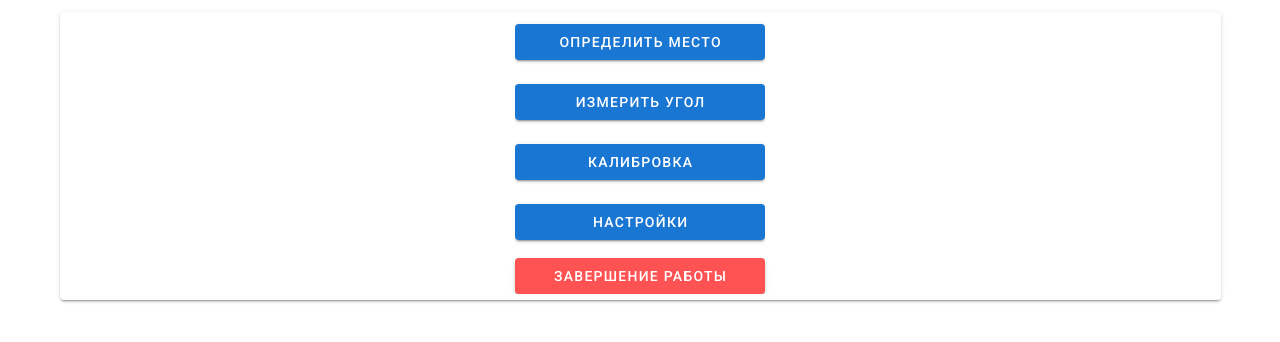
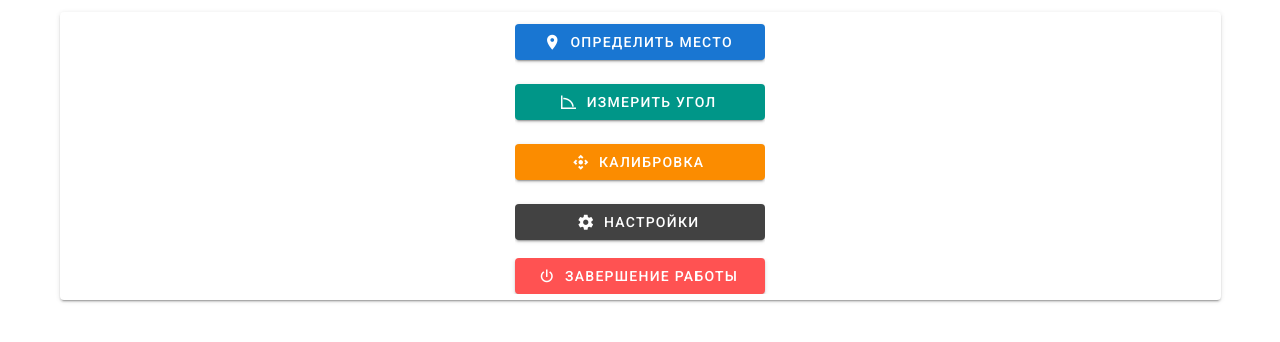
Before and after one commit to vsezol/sekstan-app, a Vue app: page / in a window 1280 px wide. Shown: the top 342 px of the page. Built offline with nearby package versions, Linux system fonts and the light colour scheme.

Commit message:
add icons to menu

```diff
--- a/src/components/PowerOffModal.vue
+++ b/src/components/PowerOffModal.vue
@@ -3,6 +3,7 @@
     <v-dialog v-model="dialog" persistent max-width="300">
       <template v-slot:activator="{ on, attrs }">
         <v-btn color="error" v-bind="attrs" v-on="on" width="250">
+          <v-icon left>mdi-power</v-icon>
           Завершение работы
         </v-btn>
       </template>
--- a/src/pages/Menu.vue
+++ b/src/pages/Menu.vue
@@ -1,9 +1,15 @@
 <template>
   <v-card>
-    <v-list-item v-for="({ text, to }, index) in links" :key="index">
+    <v-list-item
+      v-for="({ text, to, color, icon }, index) in links"
+      :key="index"
+    >
       <router-link :to="to" tag="div" class="mx-auto">
         <v-list-item-content>
-          <v-btn color="primary" width="250">{{ text }}</v-btn>
+          <v-btn :color="color" width="250" dark>
+            <v-icon left>{{ icon }}</v-icon>
+            {{ text }}
+          </v-btn>
         </v-list-item-content>
       </router-link>
     </v-list-item>
@@ -23,10 +29,30 @@ export default {
   data() {
     return {
       links: [
-        { text: 'Определить место', to: '/location/archive' },
-        { text: 'Измерить угол', to: '/measure-angle' },
-        { text: 'Калибровка', to: '/calibration' },
-        { text: 'Настройки', to: '/settings' }
+        {
+          text: 'Определить место',
+          to: '/location/archive',
+          color: 'primary',
+          icon: 'mdi-map-marker'
+        },
+        {
+          text: 'Измерить угол',
+          to: '/measure-angle',
+          color: 'teal',
+          icon: 'mdi-chart-ppf'
+        },
+        {
+          text: 'Калибровка',
+          to: '/calibration',
+          color: 'warning',
+          icon: 'mdi-camera-control'
+        },
+        {
+          text: 'Настройки',
+          to: '/settings',
+          color: 'secondary',
+          icon: 'mdi-cog'
+        }
       ]
     }
   },
--- a/src/pages/Settings.vue
+++ b/src/pages/Settings.vue
@@ -8,10 +8,24 @@
       </span>
       <span class="ml-2">Settings</span>
     </v-card-title>
-    <v-form class="settings-form mx-auto">
+    <div class="settings-form mx-auto">
       <v-select :items="items" label="Язык" outlined></v-select>
       <v-slider v-model="brightness" prepend-icon="mdi-white-balance-sunny" />
-    </v-form>
+      <div class="pt-4 d-flex">
+        <v-col class="pa-0 pr-2">
+          <v-btn color="success" dark width="100%">
+            Применить
+          </v-btn>
+        </v-col>
+        <v-col class="pa-0">
+          <router-link tag="div" :to="'/'">
+            <v-btn color="primary" width="100%">
+              Главное меню
+            </v-btn>
+          </router-link>
+        </v-col>
+      </div>
+    </div>
   </v-card>
 </template>
 
```
